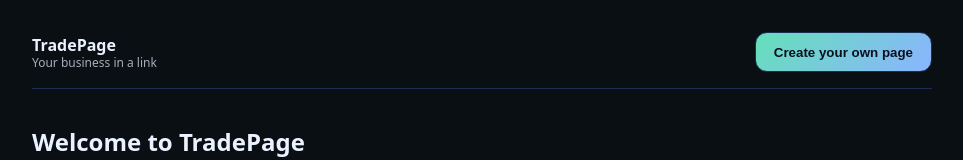
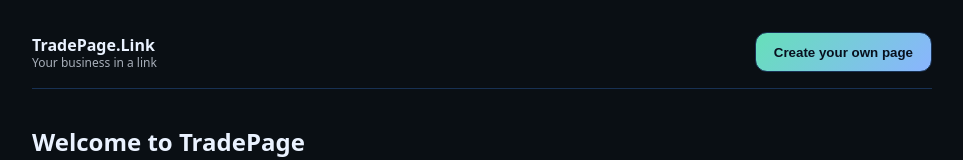
Before and after one commit to topbest0123-dot/tradepage-linkv1, a Next.js app: page / in a window 1280 px wide. Shown: the top 160 px of the page, without its empty margins (158-1121 px from the left). Built offline with nearby package versions, Linux system fonts and the light colour scheme; no server answers.

Commit message:
Change TradePage to TradePage.Link in layout

```diff
--- a/app/layout.jsx
+++ b/app/layout.jsx
@@ -63,7 +63,7 @@ export default function RootLayout({ children }) {
             }}
           >
             <div>
-              <b>TradePage</b>
+              <b>TradePage.Link</b>
               <div style={{ opacity: 0.7, fontSize: 12, lineHeight: '14px' }}>
                 Your business in a link
               </div>
```
